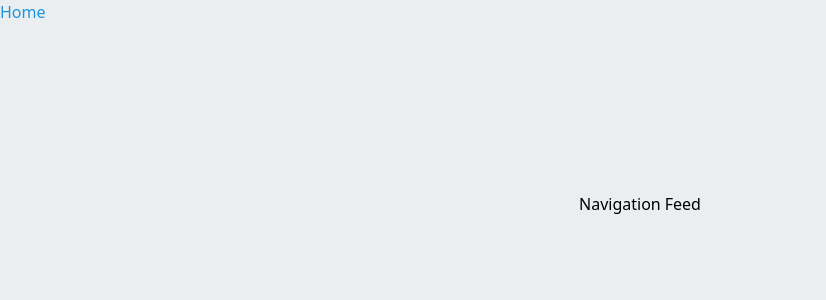
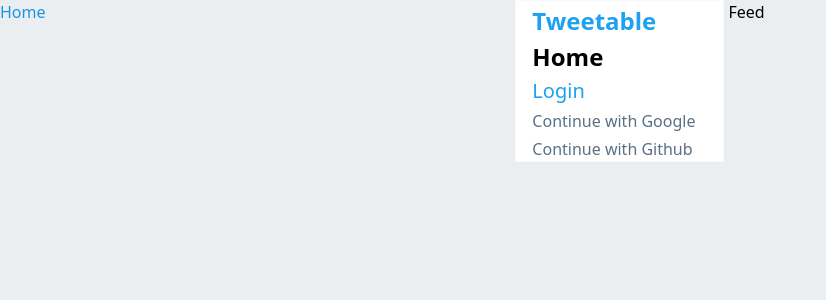
Before and after one commit to xtrator/tailwind-tweetable, a React (Vite) app: page / in a window 1280 px wide. Shown: the top 300 px of the page, without its empty margins (0-826 px from the left). Built offline with nearby package versions, Linux system fonts and the light colour scheme.

Commit message:
create Nav component

```diff
--- /dev/null
+++ b/src/components/page/Nav.jsx
@@ -0,0 +1,17 @@
+import React from "react";
+
+export default function Nav() {
+  return (
+    <div className="bg-white border border-background-2 min-w-12 pt-1 pl-4 pr-7 flex flex-col gap-1">
+      <p className="text-2xl font-semibold text-primary">Tweetable</p>
+      <p className="text-2xl font-semibold">Home</p>
+      <p className="text-xl text-primary font-light cursor-pointer">Login</p>
+      <p className="text-secondary-text hover:text-primary-hover font-light cursor-pointer">
+        Continue with Google
+      </p>
+      <p className="text-secondary-text hover:text-primary-hover font-light cursor-pointer">
+        Continue with Github
+      </p>
+    </div>
+  );
+}
--- a/src/routes/Home.jsx
+++ b/src/routes/Home.jsx
@@ -1,15 +1,16 @@
-import React from 'react'
+import React from "react";
+import Nav from "../components/page/Nav";
 
 export default function Home() {
   return (
     <>
-      <div className='absolute text-primary-hover m-auto'>Home</div>
-      <div className='relative top-48 flex justify-center'>
-          <div className='flex gap-1'>
-            <nav>Navigation</nav>
-            <section>Feed</section>
-          </div>
+      <div className="absolute text-primary-hover m-auto">Home</div>
+      <div className="flex justify-center">
+        <div className="flex gap-1">
+          <Nav />
+          <section className="">Feed</section>
+        </div>
       </div>
     </>
-  )
+  );
 }
--- a/tailwind.config.cjs
+++ b/tailwind.config.cjs
@@ -13,6 +13,7 @@ module.exports = {
       error: "#DD2E44",
       background: "#EBEEF0",
       "background-2": "#F7F9FA",
+      white: "#FFFFFF",
     },
     extend: {},
   },
```
